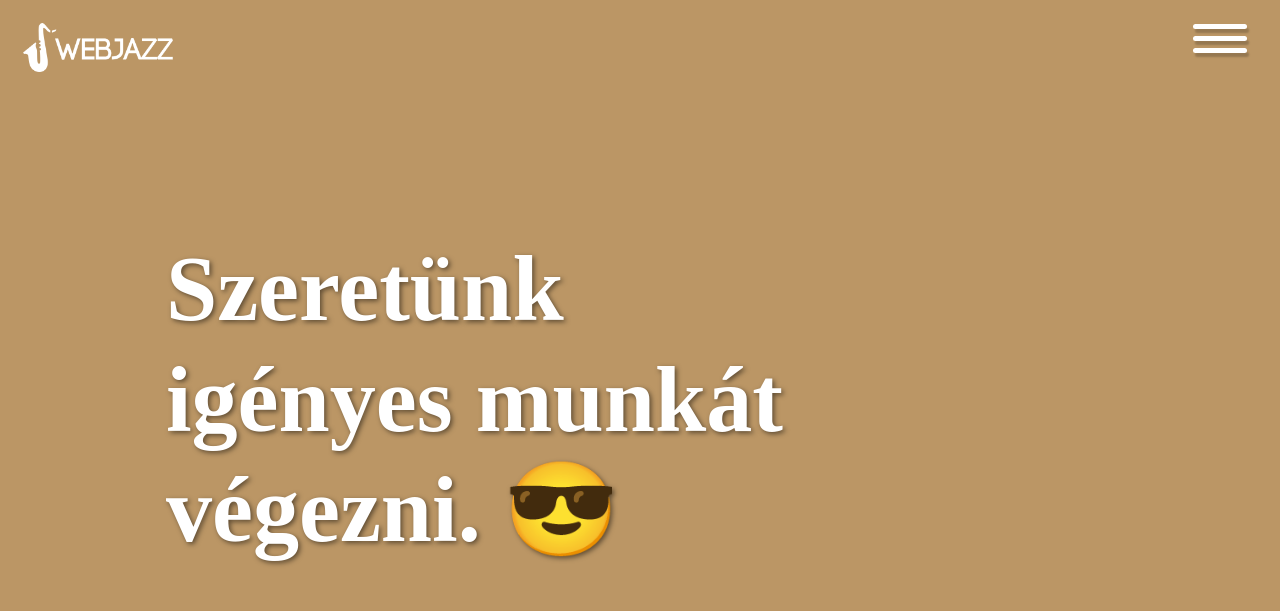
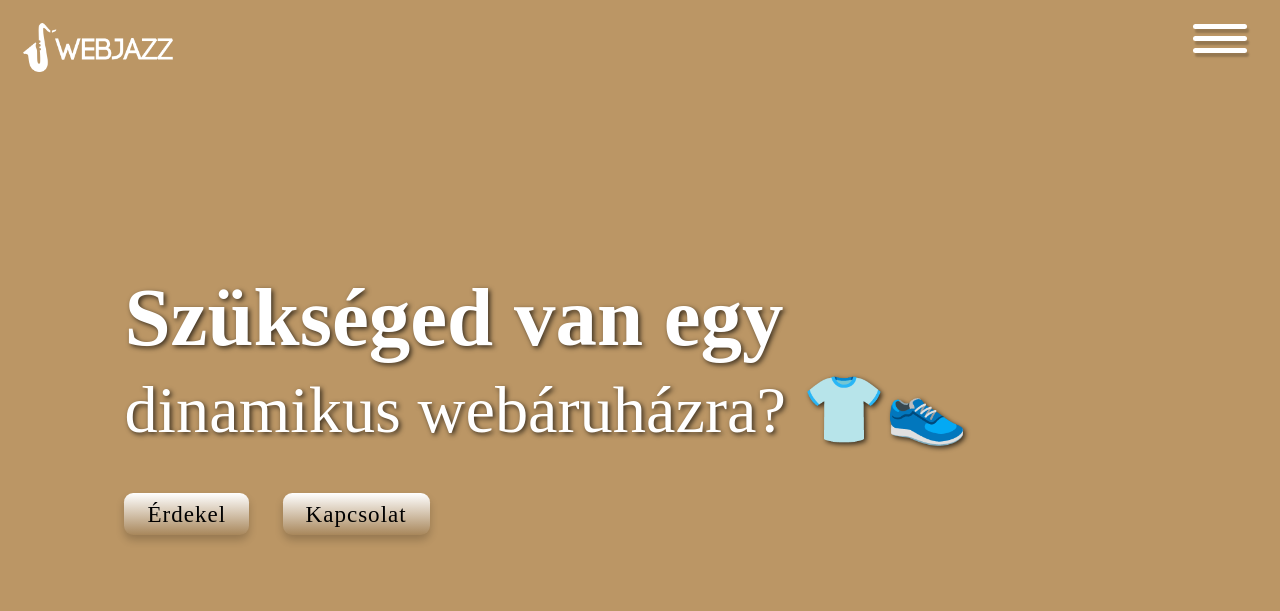
Before and after one commit to marcmesz/marcmesz.github.io, a PHP site: page / in a window 1280 px wide. Shown: the top 611 px of the page. Run offline with PHP 8.4, Linux system fonts and the light colour scheme; some web fonts are replaced.

Commit message:
Update
Dynamic text, buttons

```diff
--- a/css/index.css
+++ b/css/index.css
@@ -28,7 +28,7 @@ body{
     align-items: center;
     font-family: Primary, "sans-serif";
     transition: background-color 800ms;
-    /* background: url("../img/6.jpg"); */
+    /* background: url("../img/1.jpg"); */
     background-size: cover;
     font-size: calc(14px + (26 - 14) * ((100vw - 300px) / (1600 - 300)));
 }
@@ -59,16 +59,45 @@ body{
 
 }
 
-h1{
-    font-size: 4em;
-    padding: 0.5em 1.8em;
-    line-height: 1.2em;
+.dynamic{
+    min-height: 5.5em;
+    font-size: 1.8em;
+    margin: 0 3em;
+    line-height: 2.2em;
     color: var(--clr-light);
-    text-shadow: 2px 2px 5px rgba(0,0,0,0.5);
+    text-shadow: 2px 2px 5px rgba(0,0,0,0.7);
 }
 
-h1 #dynamic-text{
+.dynamic #dynamic-text{
+    font-size: 1.6em;
     display:block;
+}
+
+.btn{
+    margin: 0;
+    margin-left: 5.4em;
+    font-size: 1em;
+    background: linear-gradient(180deg, white, rgba(0, 0, 0, 0.1));
+    padding: 0.35em 1em;
+    font-family: Primary;
+    border-radius: .4em;
+    text-decoration: none;
+    color: black;
+    box-shadow: 0 5px 8px 0 rgba(0,0,0,0.2);
+    letter-spacing: 1px;
+    transition: all 300ms;
+}
+
+.btn + .btn{
+    margin-left: 1.2em;
+}
+.btn:hover{
+    background: linear-gradient(180deg, white, rgba(255, 255, 255, 0.5));
+    box-shadow: 0 8px 16px 0 rgba(0,0,0,0.4);
+}
+
+.btn-igen{
+
 }
 
 .nav {
@@ -124,7 +153,8 @@ h1 #dynamic-text{
 }
 
 .nav-open .hamburger {
-    transform: rotate(.625turn);
+    /* transform: rotate(.625turn); */
+    transform: rotate(45deg);
 }
 
 .nav-open .hamburger::before {
@@ -140,6 +170,7 @@ h1 #dynamic-text{
 .nav-open .hamburger::after {
     box-shadow: none;
     background: var(--clr-accent);
+    width: 3em;
 
 }
 
@@ -156,7 +187,7 @@ h1 #dynamic-text{
     height: 5px;
     border-radius: 2em;
     box-shadow: 2px 4px 2px rgba(0,0,0,0.2);
-    transition: all 400ms ease-in-out;
+    transition: all 300ms ease-in-out;
 }
 
 
@@ -223,10 +254,10 @@ h1 #dynamic-text{
     .nav__list li + li {
         margin-top: 3em;
     }
-    h1{
-        font-size: 4em;
-        padding: 0.2em 0.5em;
-        line-height: 1.3em;
+    .dynamic{
+        font-size: 1.2em;
+        margin: 0 0.6em;
+        overflow-x: hidden;
     }
 
     .hamburger,
--- a/index.html
+++ b/index.html
@@ -25,13 +25,13 @@
 </header>
 
 
-
-
-
-
-
     <div class="container">
-        <h1>Szeretünk <span id="dynamic-text"><span id="text"></span><span id="blinking-cursor">|</span></span></h1>
+        <div class="dynamic">
+            <h1>Szükséged van egy</h1>
+            <span id="dynamic-text"><span id="text"></span><span id="blinking-cursor">|</span></span>
+        </div>
+        <a href="#" class="btn btn-igen">Érdekel</a>
+        <a href="#" class="btn btn-igen">Kapcsolat</a>
     </div>
     <script src="js/index.js"></script>
 </body>
--- a/js/index.js
+++ b/js/index.js
@@ -1,6 +1,6 @@
 const text = document.getElementById("text")
 const blinkingCursor = document.getElementById("blinking-cursor")
-const myString = ["honlapot készíteni. 💻","igényes munkát végezni. 😎","azért lazulni is. 🎷🍺🎸"]
+const myString = ["új honlapra? 💻😎","dinamikus webáruházra? 👕👟","minőségi portfólióra? 📸🎸"]
 const myColorBg = ["bgColor1","bgColor2","bgColor3"]
 let myColorNum = 1
 let currentPhrase = 0
@@ -20,13 +20,13 @@ function displayCharacters(){
     const kiir = setInterval(()=>{
       if(currentChar===myString[currentPhrase].length){
           clearInterval(kiir)
-          setTimeout(deleteCharacters, 3000)
+          setTimeout(deleteCharacters, 2000)
       }
       else{
           currentChar++
           text.innerHTML+=myString[currentPhrase].split("")[currentChar-1]
       }
-    },50)
+    },60)
 }
 
 function deleteCharacters(){
```
